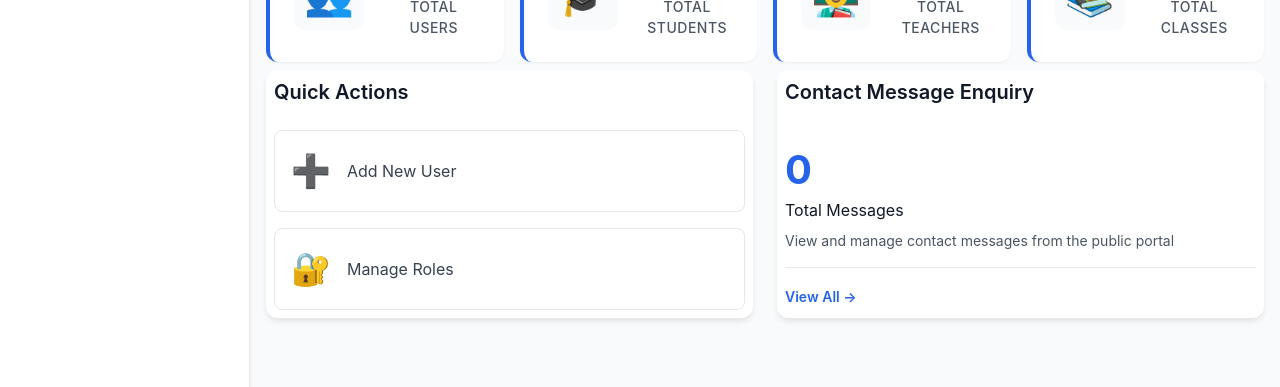
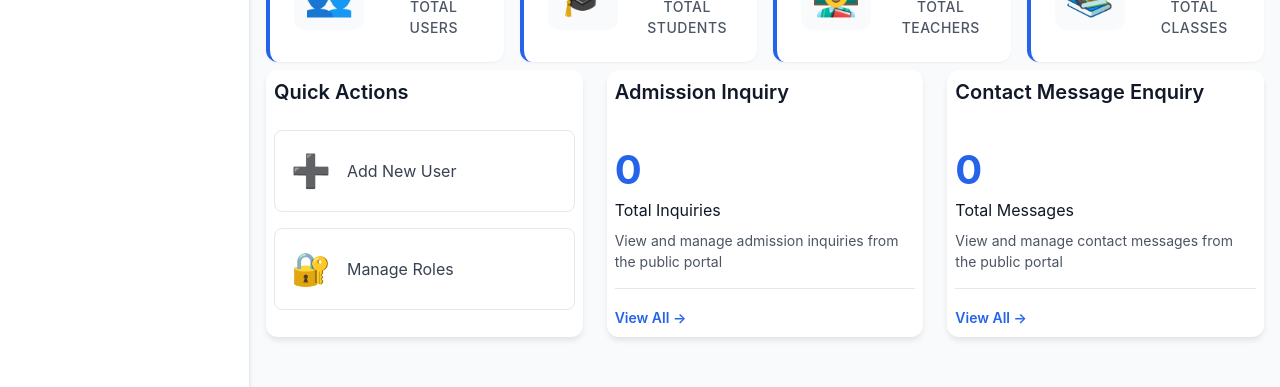
Before and after one commit to rysun-warishkumar/SchoolWizard, a React (Vite) app in the folder frontend/: page /dashboard in a window 1280 px wide. Shown: the part 238-625 px from the top of the page. Built offline with nearby package versions, Linux system fonts and the light colour scheme; no server answers; sample sign-in values are in the browser's storage.

Commit message:
Added Admission Inquiry Card

```diff
--- a/frontend/src/pages/Dashboard.tsx
+++ b/frontend/src/pages/Dashboard.tsx
@@ -2,6 +2,7 @@ import { useAuth } from '../contexts/AuthContext';
 import { useQuery } from 'react-query';
 import { dashboardService } from '../services/api/dashboardService';
 import { contactMessagesService } from '../services/api/contactMessagesService';
+import { admissionManagementService } from '../services/api/admissionManagementService';
 import { Link } from 'react-router-dom';
 import './Dashboard.css';
 
@@ -12,6 +13,12 @@ const Dashboard = () => {
     select: (data) => ({
       total: data.length,
       pending: data.filter((msg: any) => msg.status === 'new').length,
+    }),
+  });
+  const { data: admissionInquiriesData } = useQuery('admission-inquiries-count', () => admissionManagementService.getInquiries(), {
+    select: (data) => ({
+      total: data.length,
+      pending: data.filter((inq: any) => inq.status === 'pending').length,
     }),
   });
 
@@ -73,6 +80,22 @@ const Dashboard = () => {
                 </a>
               </div>
             </div>
+            <Link to="/admission-inquiries" className="dashboard-card admission-inquiry-card">
+              <div className="card-header">
+                <h3>Admission Inquiry</h3>
+                {admissionInquiriesData?.pending && admissionInquiriesData.pending > 0 && (
+                  <span className="badge pending-badge">{admissionInquiriesData.pending} Pending</span>
+                )}
+              </div>
+              <div className="card-content">
+                <div className="stat-value">{admissionInquiriesData?.total || 0}</div>
+                <p>Total Inquiries</p>
+                <p className="card-description">View and manage admission inquiries from the public portal</p>
+              </div>
+              <div className="card-footer">
+                <span className="view-link">View All →</span>
+              </div>
+            </Link>
             <Link to="/contact-messages" className="dashboard-card admission-inquiry-card">
               <div className="card-header">
                 <h3>Contact Message Enquiry</h3>
```
